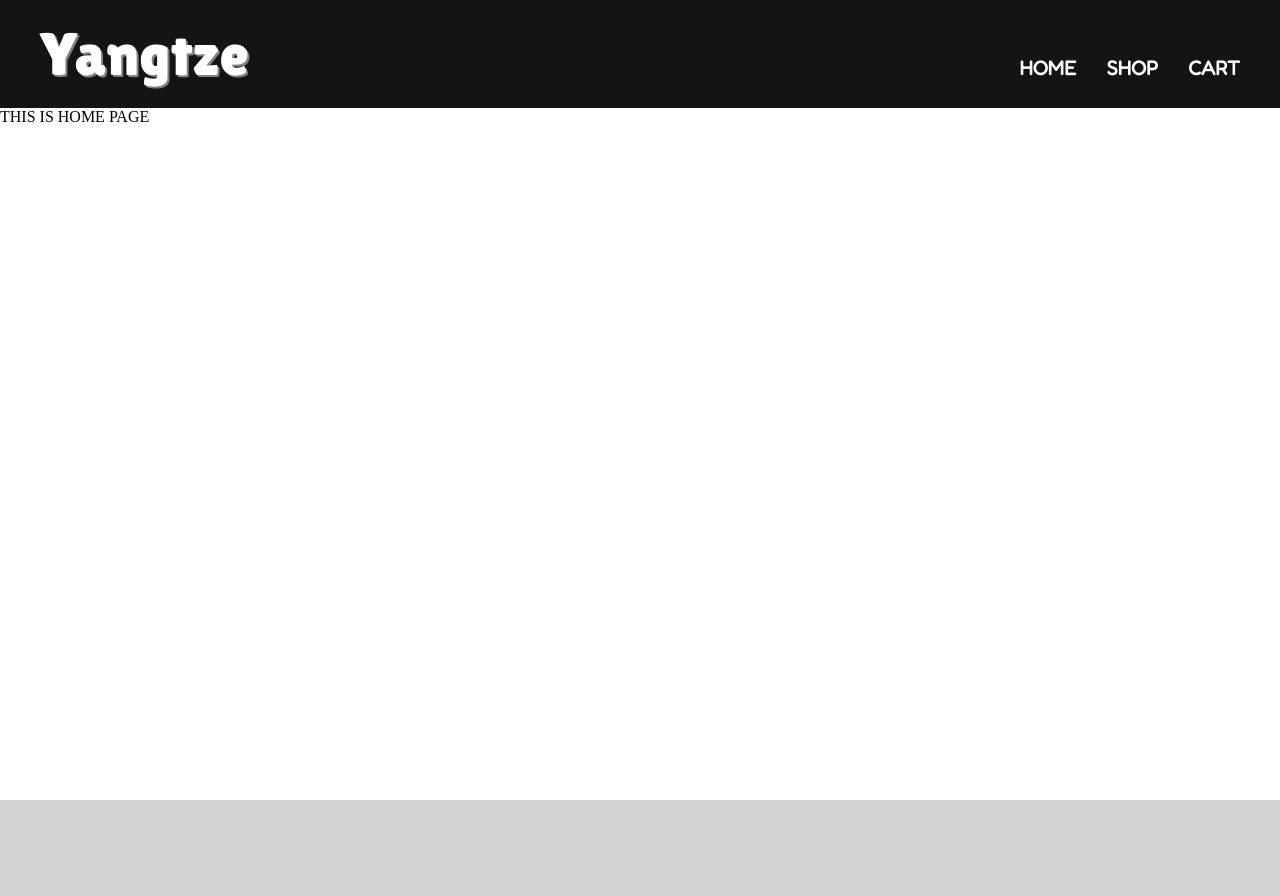
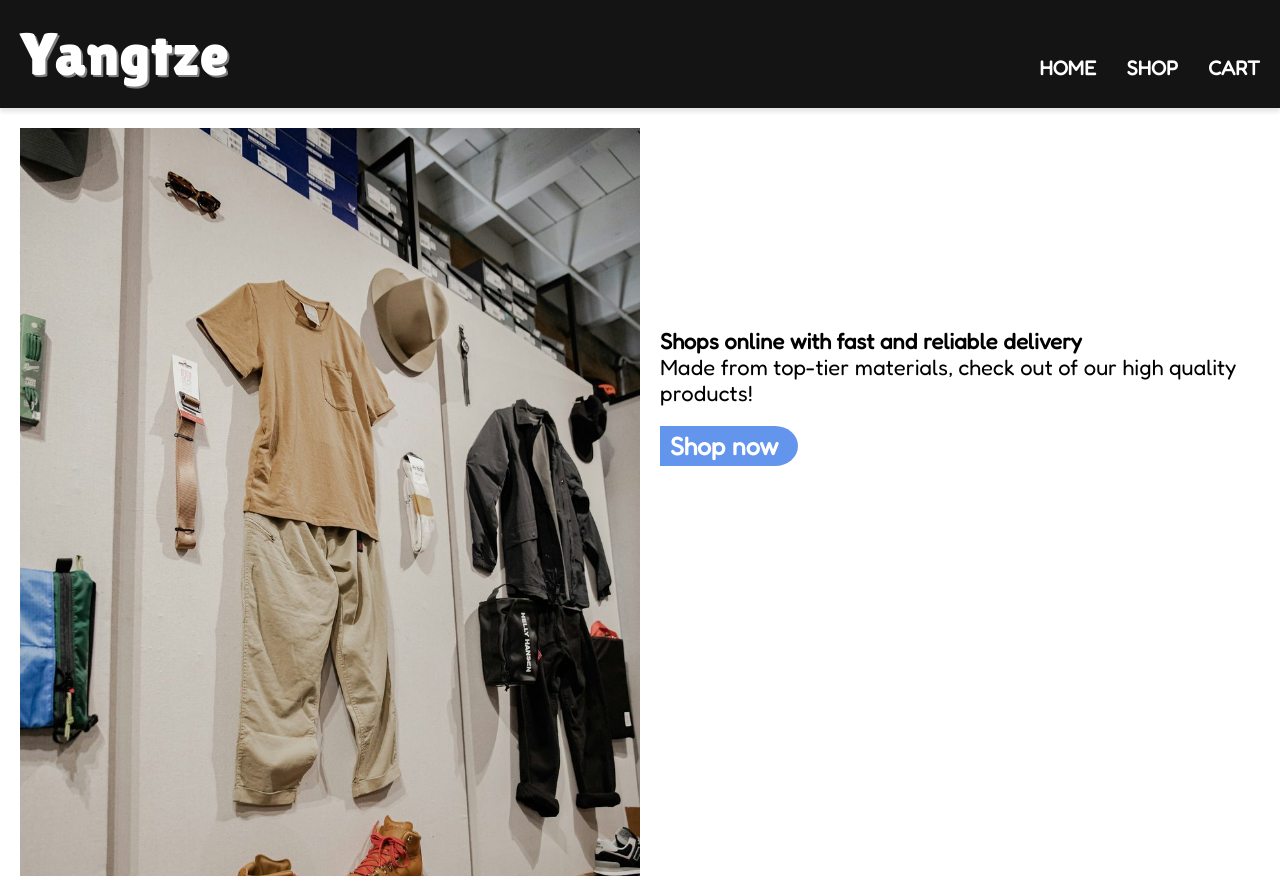
Before and after one commit to shukrirahmat/shopping-cart, a React (Vite) app: page / in a window 1280 px wide. Before the commit the page ends 800 px from the top, so only its background shows below. Built offline with nearby package versions, Linux system fonts and the light colour scheme.

Commit message:
add home page wtih styles

```diff
--- a/src/App.jsx
+++ b/src/App.jsx
@@ -3,6 +3,7 @@ import Home from "./components/Home";
 import Shop from "./components/Shop";
 import Cart from "./components/Cart";
 import styles from "./App.module.css";
+import "./index.css";
 
 function App() {
   const { name } = useParams();
--- a/src/App.module.css
+++ b/src/App.module.css
@@ -1,16 +1,3 @@
-@font-face {
-    font-family: "LilitaOne";
-    src: url(assets/fonts/LilitaOne-Regular.ttf);
-}
-
-
-@font-face {
-    font-family: "Fredoka";
-    src: url(/src/assets/fonts/Fredoka-Regular.ttf),
-    url(/src/assets/fonts/Fredoka-Medium.ttf),
-    url(/src/assets/fonts/Fredoka-Bold.ttf);
-}
-
 .background {
     background-color: white;
     min-height: 100vh;
@@ -18,11 +5,12 @@
 
 .header {
     background-color: rgb(20, 20, 20);
-    padding: 20px 0;
+    padding: 20px;
+    box-shadow: 0 4px 4px rgba(0, 0, 0, 0.1)
 }
 
 .headWrapper {
-    max-width: 1200px;
+    max-width: 1600px;
     margin: 0 auto;
     display: flex;
     flex-direction: row;
--- a/src/components/Home.jsx
+++ b/src/components/Home.jsx
@@ -1,6 +1,18 @@
+import { Link } from "react-router-dom";
+import photo from "../assets/images/storephoto.jpg"
+import "../index.css"
+import styles from "./Home.module.css";
+
 function Home() {
     return (
-        <div>THIS IS HOME PAGE</div>
+        <div className={styles.wrapper}>
+            <img src={photo} alt="Store Photo" className={styles.photo}/>
+            <div className={styles.welcomeText}>
+                <p class={styles.title}><b>Shops online with fast and reliable delivery</b></p>
+                <p>Made from top-tier materials, check out of our high quality products! </p>
+                <Link to="/shop" className={styles.shopBtn}>Shop now</Link>
+            </div>
+        </div>
     )
 }
 
--- /dev/null
+++ b/src/components/Home.module.css
@@ -0,0 +1,37 @@
+.wrapper {
+    max-width: 1600px;
+    margin: 0 auto;
+    padding: 20px;
+    display: flex;
+    flex-direction: row;
+    gap: 20px;
+}
+
+.photo {
+    width: 50%;
+}
+
+.welcomeText {
+    margin-top: 200px;
+    display: flex;
+    flex-direction: column;
+}
+
+.welcomeText p {
+    font-family: "Fredoka", sans-serif;
+    font-size: 22px;
+}
+
+.shopBtn {
+    text-decoration: none;
+    background-color: cornflowerblue;
+    color: white;
+    font-family: "Fredoka", sans-serif;
+    font-weight: bold;
+    font-size: 25px;
+    margin-top: 20px;
+    padding: 5px 20px 5px 10px;
+    align-self: baseline;
+    border-top-right-radius: 20% 60%;
+    border-bottom-right-radius: 20% 60%;
+}
--- a/src/index.css
+++ b/src/index.css
@@ -1,3 +1,16 @@
+@font-face {
+    font-family: "LilitaOne";
+    src: url(assets/fonts/LilitaOne-Regular.ttf);
+}
+
+
+@font-face {
+    font-family: "Fredoka";
+    src: url(/src/assets/fonts/Fredoka-Regular.ttf),
+    url(/src/assets/fonts/Fredoka-Medium.ttf),
+    url(/src/assets/fonts/Fredoka-Bold.ttf);
+}
+
 * {
     box-sizing: border-box;
     padding: 0;
```
Also changed, not shown: src/assets/images/storephoto.jpg (added).
